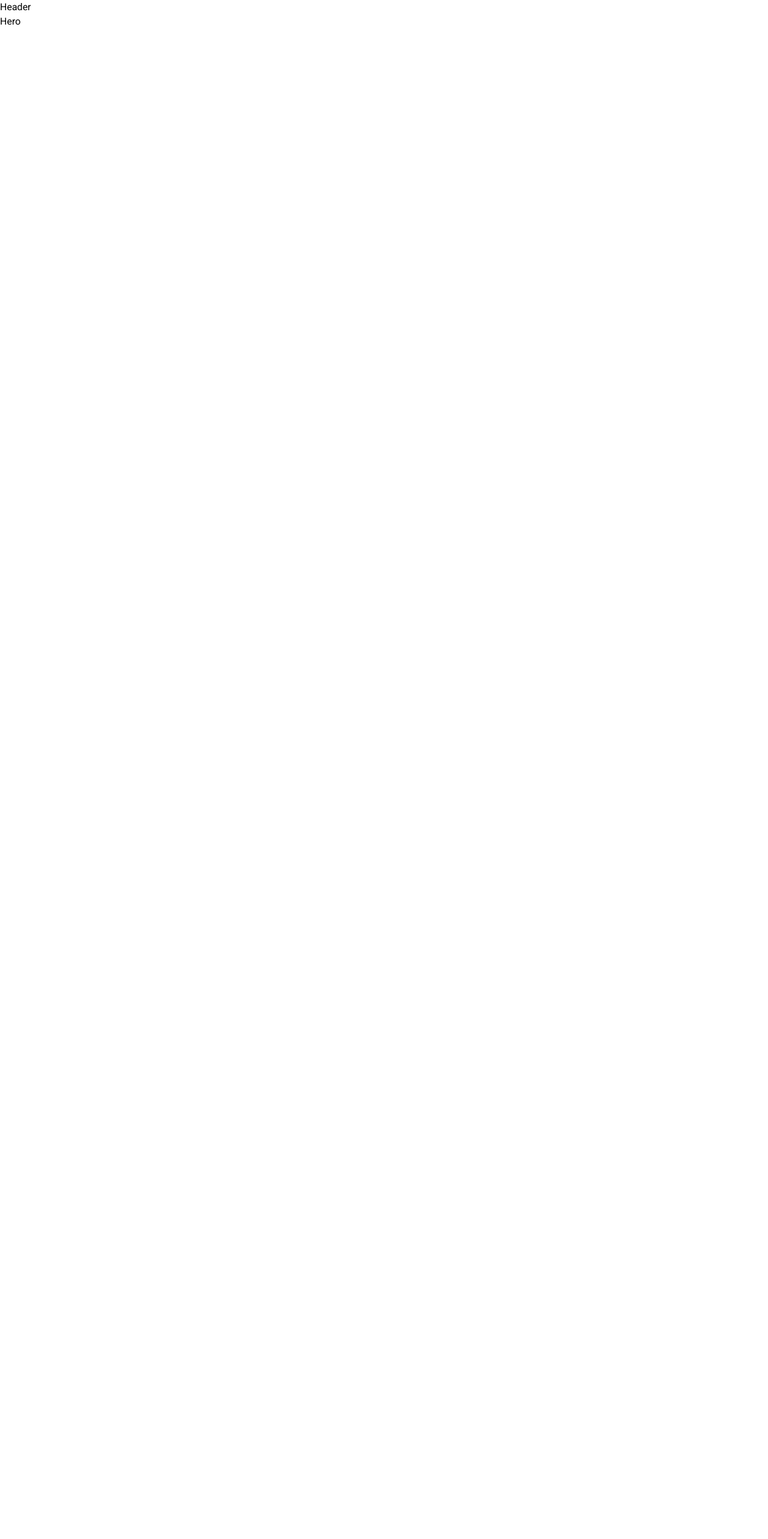
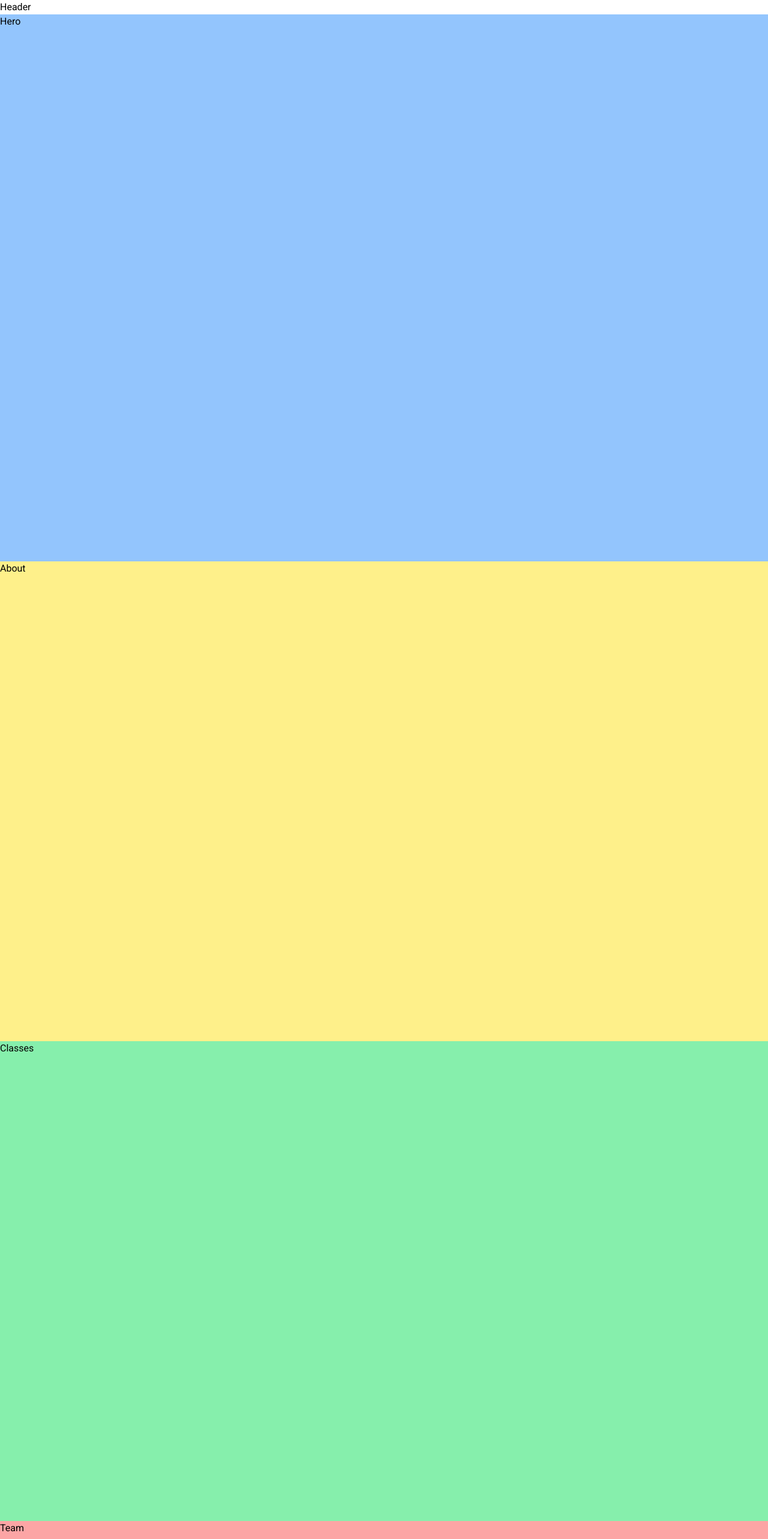
Before and after one commit to wb-keeper/gym, a Next.js app: page / in a window 1280 px wide. Shown: the top 2566 px of the page at 60% size. Built offline with nearby package versions, Linux system fonts and the light colour scheme.

Commit message:
Wokred on main layout

```diff
--- a/app/page.tsx
+++ b/app/page.tsx
@@ -1,10 +1,18 @@
 import Image from "next/image";
 import Hero from "@/components/Hero";
+import About from "@/components/About";
+import Classes from "@/components/Classes";
+import Team from "@/components/Team";
+import Membership from "@/components/Membership";
 
 export default function Home() {
   return (
     <main className="">
       <Hero />
+      <About />
+      <Classes />
+      <Team />
+      <Membership />
       <div className="h-[3000px]"></div>
     </main>
   );
--- /dev/null
+++ b/components/About.tsx
@@ -0,0 +1,5 @@
+const About = () => {
+  return <section className="h-screen bg-yellow-200">About</section>;
+};
+
+export default About;
--- /dev/null
+++ b/components/Classes.tsx
@@ -0,0 +1,5 @@
+const Classes = () => {
+  return <section className="h-screen bg-green-300">Classes</section>;
+};
+
+export default Classes;
--- a/components/Hero.tsx
+++ b/components/Hero.tsx
@@ -1,5 +1,5 @@
 const Hero = () => {
-  return <section>Hero</section>;
+  return <section className="h-[80vh] lg:h-[912px] bg-blue-300">Hero</section>;
 };
 
 export default Hero;
--- /dev/null
+++ b/components/Membership.tsx
@@ -0,0 +1,5 @@
+const Membership = () => {
+  return <section className="h-screen bg-purple-300">Membership</section>;
+};
+
+export default Membership;
--- /dev/null
+++ b/components/Team.tsx
@@ -0,0 +1,5 @@
+const Team = () => {
+  return <section className="h-screen bg-red-300">Team</section>;
+};
+
+export default Team;
```
